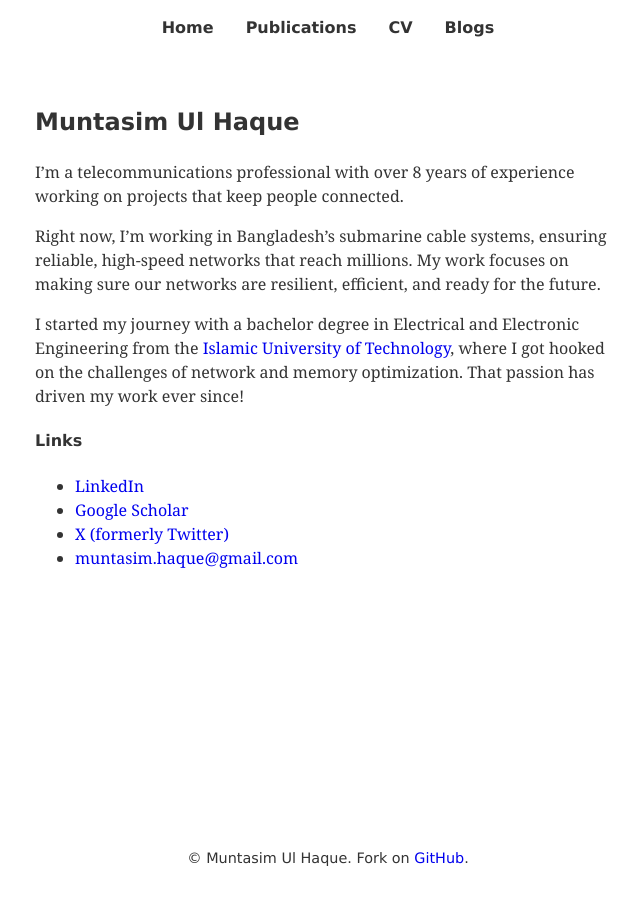
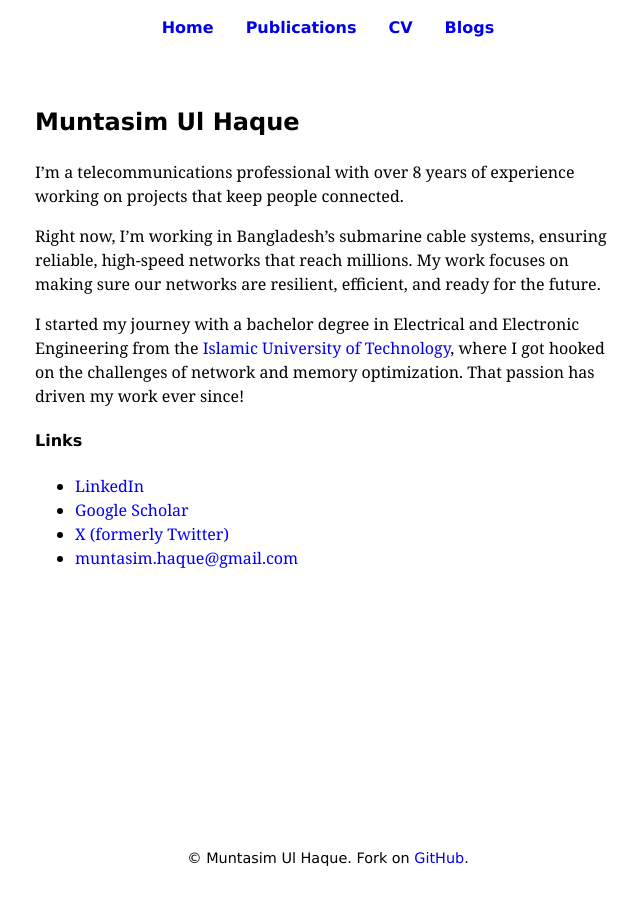
Before and after one commit to muntasimulhaque/muntasimulhaque.github.io, a Jekyll site: the page built from index.md, in a window 1280 px wide. Shown: the whole page, without its empty margins (312-952 px from the left). Built offline with Jekyll 4.4.1, drawn with Linux system fonts in a browser that asks for light colours.

Commit message:
Update main.css

```diff
--- a/assets/css/main.css
+++ b/assets/css/main.css
@@ -1,10 +1,4 @@
-/* Variables for the updated color scheme */
 :root {
-    --primary-color: #333333; /* Black as primary color */
-    --background-color: #ffffff; /* White for background */
-    --text-color: #333333; /* Black for main text */
-    --link-color: #0000EE; /* Standard blue hyperlink color */
-    --visited-link-color: #800080; /* Dark purple for visited links */
     --max-content-width: 650px; /* Reduced max content width for better readability */
 }
 
@@ -12,8 +6,6 @@
 body {
     font-family: Georgia, 'Times New Roman', Times, serif; /* Georgia for body text */
     line-height: 1.5;
-    color: var(--text-color);
-    background-color: var(--background-color);
     margin: 0;
     padding: 0;
     width: 100%;
@@ -27,12 +19,7 @@
 
 /* Links */
 a {
-    color: var(--link-color);
     text-decoration: none;
-}
-
-a:visited {
-    color: var(--visited-link-color);
 }
 
 a:hover {
@@ -85,7 +72,6 @@
 
 nav a {
     font-family: Verdana, Geneva, sans-serif; /* Verdana for headings */
-    color: var(--primary-color); /* Black for navigation links */
     font-weight: bold;
     text-decoration: none;
 }
@@ -108,7 +94,6 @@
 }
 
 .blog-title a {
-    color: var(--link-color);
     text-decoration: none;
 }
 
@@ -118,7 +103,6 @@
 
 .blog-date {
     display: block;
-    color: var(--text-color); /* Using text color for consistency */
     font-size: 0.9em;
     margin-top: 0.1rem;
 }
@@ -126,7 +110,6 @@
 /* Blog post styles */
 .blog-post h1 {
     font-size: 1.5em;  /* Reduce font size to be closer to other headings */
-    color: var(--primary-color);
     margin-top: 0;
     margin-bottom: 0.5rem;
 }
@@ -137,7 +120,6 @@
 
 .blog-post .blog-date {
     display: block;
-    color: var(--text-color); /* Using text color for consistency */
     font-size: 0.9em;
     margin-top: 0.2rem; /* Small margin to separate the date from the title */
     margin-bottom: 1rem; /* Adjust space between date and content */
@@ -161,7 +143,6 @@
 }
 
 article h1 {
-    color: var(--primary-color); /* Black for the main title of the article */
     margin-top: 0; /* This ensures the title aligns well with the rest of the content */
 }
 
@@ -169,7 +150,6 @@
     font-family: Verdana, Geneva, sans-serif; /* Verdana for headings */
     text-align: center;
     padding: 1rem;
-    color: var(--text-color); /* Using text color for the footer */
     font-size: 0.9em;
     margin-top: 2rem;
     width: 100%;
@@ -193,7 +173,6 @@
         top: 100%;
         left: 0;
         right: 0;
-        background-color: var(--background-color);
         box-shadow: 0 2px 5px rgba(0,0,0,0.1);
         width: 100%;
     }
@@ -216,7 +195,6 @@
         font-family: Verdana, Geneva, sans-serif; /* Verdana for headings */
         display: block;
         padding: 0.5rem 1rem;
-        color: var(--primary-color);
         text-decoration: none;
     }
 }
```
